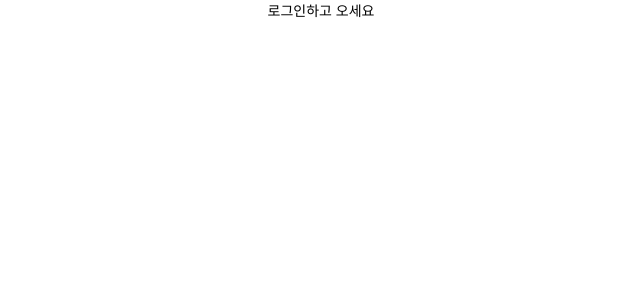
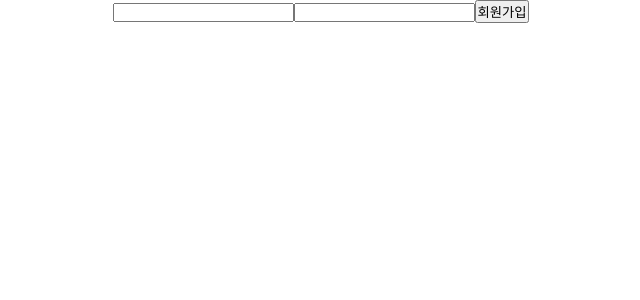
Before and after one commit to jaesoekjjang/lightning-market, a React (Create React App) app: page /#/sell in a window 1280 px wide. Shown: the top 300 px of the page, without its empty margins (319-959 px from the left). Built offline with nearby package versions, Linux system fonts and the light colour scheme.

Commit message:
'userSignUp'

```diff
--- a/package.json
+++ b/package.json
@@ -6,6 +6,7 @@
     "@testing-library/jest-dom": "^5.11.4",
     "@testing-library/react": "^11.1.0",
     "@testing-library/user-event": "^12.1.10",
+    "firebase": "^8.7.1",
     "react": "^17.0.2",
     "react-dom": "^17.0.2",
     "react-redux": "^7.2.4",
--- a/src/CommonPage/Login.js
+++ b/src/CommonPage/Login.js
@@ -1,9 +1,42 @@
-import React from 'react'
+import React, { useState } from 'react'
+import firebase from 'firebase/app'
+import { auth } from '../fbase'
 
 const Login = () => {
+  const [email, setEmail] = useState('')
+  const [password, setPassword] = useState('')
+  const [userData, setUserData] = useState([])
+
+
+  const onChangeInput = (e) => {
+    const { target } = e
+    if (target.name === "email") {
+      setEmail(target.value);
+    } else if (target.name === 'password') {
+      setPassword(target.value);
+    }
+  }
+
+  const onSubmitForm = async (e) => {
+    e.preventDefault();
+    let userInfo;
+    try {
+      userInfo = await auth.createUserWithEmailAndPassword(email, password)
+      setUserData((prev) => {
+        return [...prev, userInfo.user]
+      })
+    } catch (error) {
+      alert(error)
+    }
+  }
+
   return (
     <div>
-      로그인하고 오세요
+      <form onSubmit={onSubmitForm}>
+        <input type="email" name='email' onChange={onChangeInput} />
+        <input type="password" name='password' onChange={onChangeInput} />
+        <button>회원가입</button>
+      </form>
     </div>
   )
 }
--- /dev/null
+++ b/src/fbase.js
@@ -0,0 +1,15 @@
+import firebase from 'firebase/app';
+import "firebase/auth"
+
+const firebaseConfig = {
+  apiKey: "AIzaSyB0VCD7VL2v9PZrTwNWsFnn8_EYj-NHyMQ",
+  authDomain: "lightning-market.firebaseapp.com",
+  projectId: "lightning-market",
+  storageBucket: "lightning-market.appspot.com",
+  messagingSenderId: "733582023040",
+  appId: "1:733582023040:web:0bda832db9b33737b64965",
+  measurementId: "G-HFNP193CHJ"
+};
+
+firebase.initializeApp(firebaseConfig);
+export const auth = firebase.auth();
```
Also changed, not shown: 2 other files (tests, documents, lock files or other folders).
